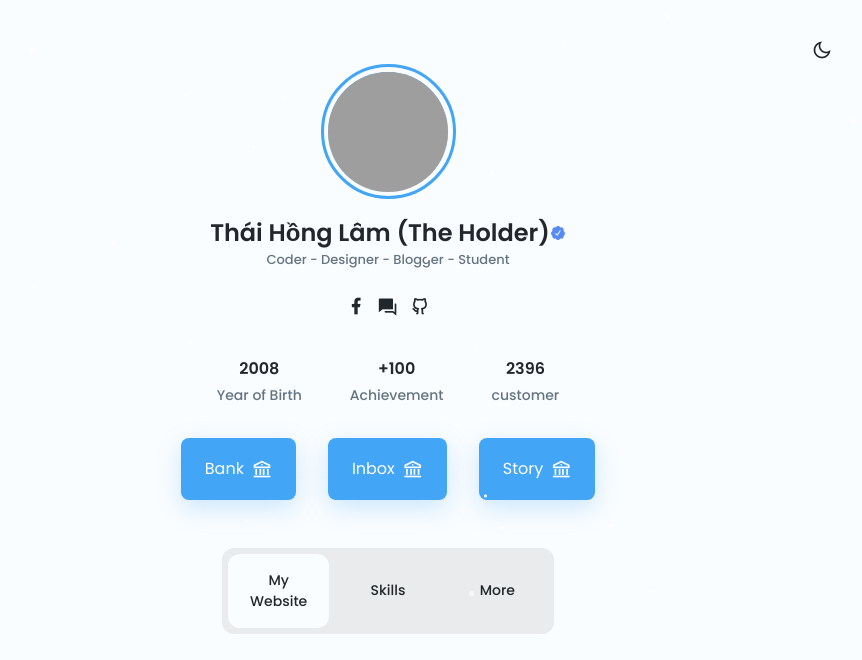
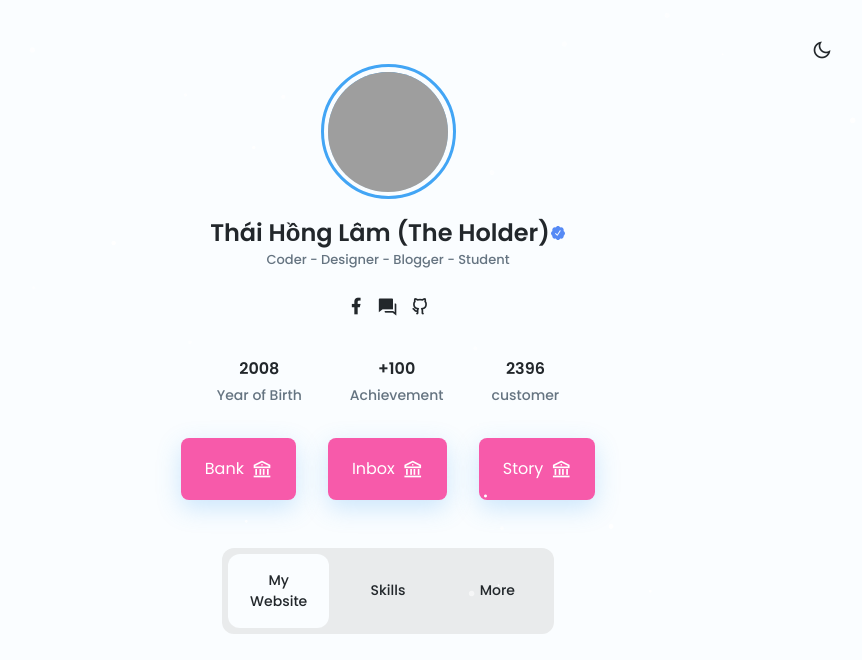
Before and after one commit to FreenBeckyisreal/docficcunghlam.click, a plain HTML site: page index.html in a window 1280 px wide. Shown: the top 660 px of the page, without its empty margins (252-1114 px from the left). Drawn offline with nearby package versions, Linux system fonts and the light colour scheme; grey boxes are pictures that could not be loaded.

Commit message:
Update styles.css

```diff
--- a/assets/css/styles.css
+++ b/assets/css/styles.css
@@ -250,7 +250,7 @@ body.dark-theme {
   display: inline-flex;
   align-items: center;
   column-gap: .5rem;
-  background-color: var(--first-color);
+  background-color: #f75aaa;
   color: #fff;
   padding: 1.15rem 1.5rem;
   border-radius: .5rem;
```
